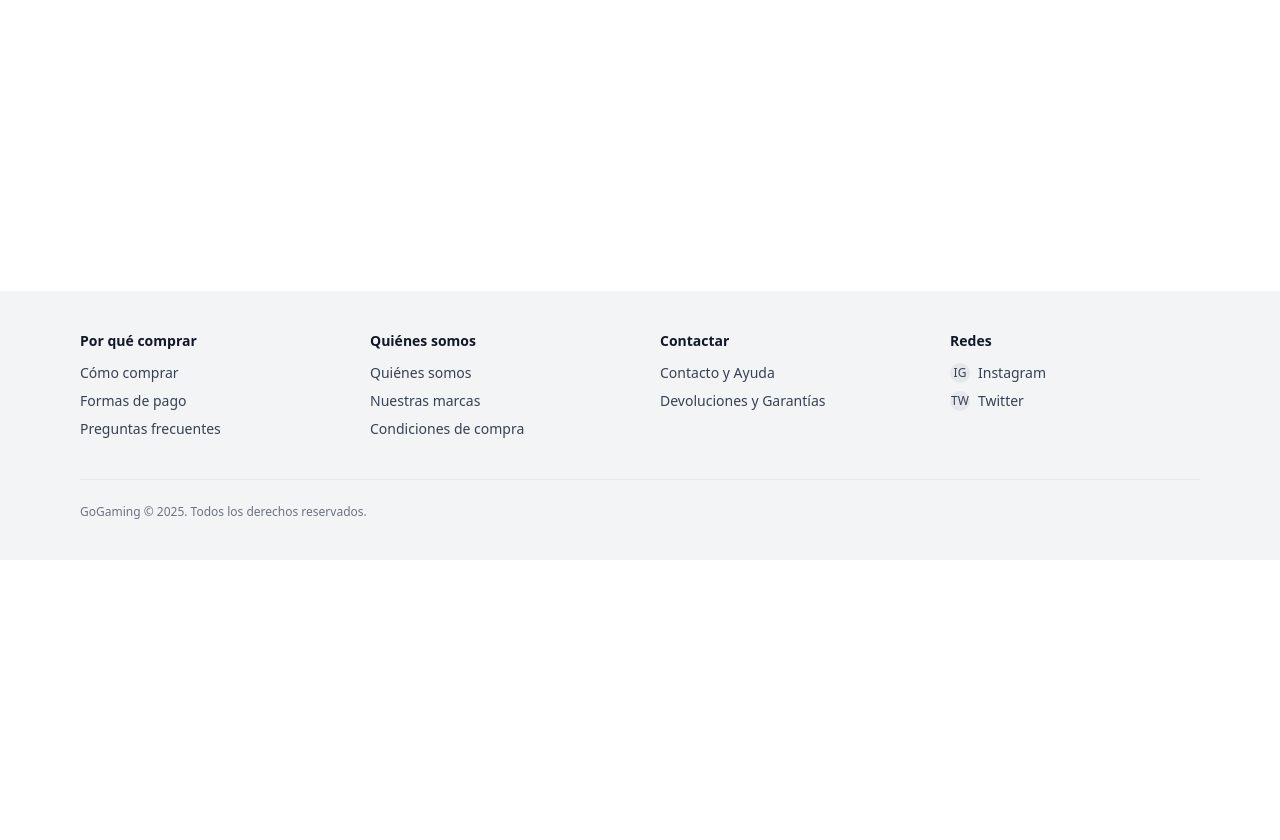
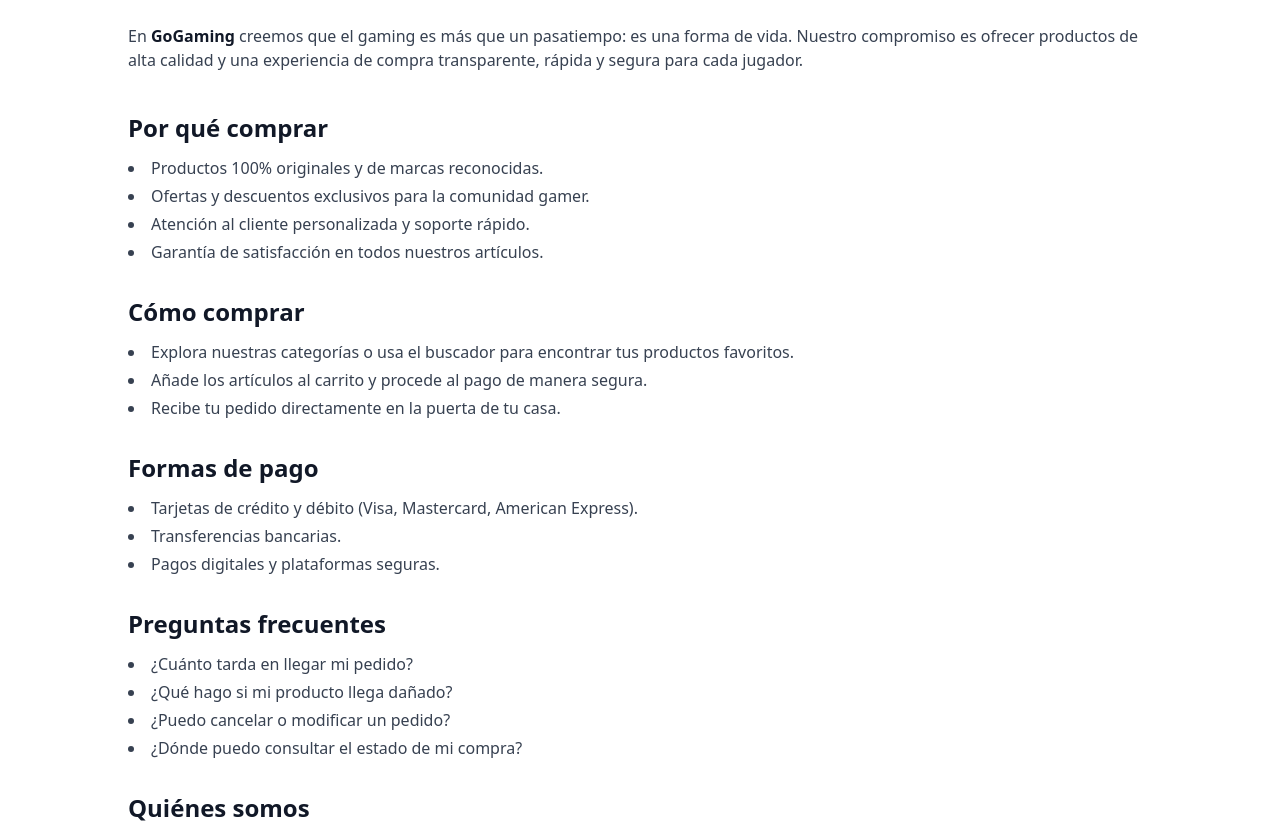
Before and after one commit to monte7292/PROYECTO-INTERMODULAR, an Angular app in the folder gogaming/: page /about in a window 1280 px wide. Shown: the part 240-1080 px from the top of the page. Before the commit the page ends 800 px from the top, so only its background shows below. Built offline with nearby package versions, Linux system fonts and the light colour scheme.

Commit message:
Datos añadidos en /about

```diff
--- a/gogaming/src/app/components/footer/footer.html
+++ b/gogaming/src/app/components/footer/footer.html
@@ -6,9 +6,9 @@
       <div>
         <h3 class="text-sm font-bold text-gray-900 mb-3">Por qué comprar</h3>
         <ul class="space-y-2 text-sm">
-          <li><a href="#" class="hover:underline">Cómo comprar</a></li>
-          <li><a href="#" class="hover:underline">Formas de pago</a></li>
-          <li><a href="#" class="hover:underline">Preguntas frecuentes</a></li>
+          <li><a href="/about" class="hover:underline">Cómo comprar</a></li>
+          <li><a href="/about" class="hover:underline">Formas de pago</a></li>
+          <li><a href="/about" class="hover:underline">Preguntas frecuentes</a></li>
         </ul>
       </div>
 
@@ -16,9 +16,9 @@
       <div>
         <h3 class="text-sm font-bold text-gray-900 mb-3">Quiénes somos</h3>
         <ul class="space-y-2 text-sm">
-          <li><a href="#" class="hover:underline">Quiénes somos</a></li>
-          <li><a href="#" class="hover:underline">Nuestras marcas</a></li>
-          <li><a href="#" class="hover:underline">Condiciones de compra</a></li>
+          <li><a href="/about" class="hover:underline">Quiénes somos</a></li>
+          <li><a href="/about" class="hover:underline">Nuestras marcas</a></li>
+          <li><a href="/about" class="hover:underline">Condiciones de compra</a></li>
         </ul>
       </div>
 
@@ -26,8 +26,8 @@
       <div>
         <h3 class="text-sm font-bold text-gray-900 mb-3">Contactar</h3>
         <ul class="space-y-2 text-sm">
-          <li><a href="#" class="hover:underline">Contacto y Ayuda</a></li>
-          <li><a href="#" class="hover:underline">Devoluciones y Garantías</a></li>
+          <li><a href="/about" class="hover:underline">Contacto y Ayuda</a></li>
+          <li><a href="/about" class="hover:underline">Devoluciones y Garantías</a></li>
         </ul>
       </div>
 
--- a/gogaming/src/app/pages/about/about.html
+++ b/gogaming/src/app/pages/about/about.html
@@ -1 +1,96 @@
-<p>about works!</p>
+<section class="min-h-[75vh] flex flex-col justify-center text-gray-800 px-6 md:px-16 py-12">
+    <div class="max-w-5xl w-full mx-auto">
+        <h1 class="text-3xl md:text-5xl font-bold text-red-600 mb-8">
+            Acerca de GoGaming
+        </h1>
+
+        <p class="text-gray-700 mb-10">
+            En <span class="font-semibold text-gray-900">GoGaming</span> creemos que el gaming es más que un pasatiempo: es una forma de vida.
+            Nuestro compromiso es ofrecer productos de alta calidad y una experiencia de compra transparente, rápida y segura para cada jugador.
+        </p>
+
+        <!-- Sección 1 -->
+        <h2 class="text-2xl font-semibold text-gray-900 mb-3">Por qué comprar</h2>
+        <ul class="list-disc list-inside text-gray-700 space-y-1 mb-8">
+            <li>Productos 100% originales y de marcas reconocidas.</li>
+            <li>Ofertas y descuentos exclusivos para la comunidad gamer.</li>
+            <li>Atención al cliente personalizada y soporte rápido.</li>
+            <li>Garantía de satisfacción en todos nuestros artículos.</li>
+        </ul>
+
+        <!-- Sección 2 -->
+        <h2 class="text-2xl font-semibold text-gray-900 mb-3">Cómo comprar</h2>
+        <ul class="list-disc list-inside text-gray-700 space-y-1 mb-8">
+            <li>Explora nuestras categorías o usa el buscador para encontrar tus productos favoritos.</li>
+            <li>Añade los artículos al carrito y procede al pago de manera segura.</li>
+            <li>Recibe tu pedido directamente en la puerta de tu casa.</li>
+        </ul>
+
+        <!-- Sección 3 -->
+        <h2 class="text-2xl font-semibold text-gray-900 mb-3">Formas de pago</h2>
+        <ul class="list-disc list-inside text-gray-700 space-y-1 mb-8">
+            <li>Tarjetas de crédito y débito (Visa, Mastercard, American Express).</li>
+            <li>Transferencias bancarias.</li>
+            <li>Pagos digitales y plataformas seguras.</li>
+        </ul>
+
+        <!-- Sección 4 -->
+        <h2 class="text-2xl font-semibold text-gray-900 mb-3">Preguntas frecuentes</h2>
+        <ul class="list-disc list-inside text-gray-700 space-y-1 mb-8">
+            <li>¿Cuánto tarda en llegar mi pedido?</li>
+            <li>¿Qué hago si mi producto llega dañado?</li>
+            <li>¿Puedo cancelar o modificar un pedido?</li>
+            <li>¿Dónde puedo consultar el estado de mi compra?</li>
+        </ul>
+
+        <!-- Sección 5 -->
+        <h2 class="text-2xl font-semibold text-gray-900 mb-3">Quiénes somos</h2>
+        <p class="text-gray-700 mb-8">
+            Somos un equipo de apasionados por el gaming que busca ofrecer lo mejor en hardware, accesorios y periféricos.
+            En GoGaming trabajamos para llevarte las últimas tendencias del mercado gamer con los mejores precios.
+        </p>
+
+        <!-- Sección 6 -->
+        <h2 class="text-2xl font-semibold text-gray-900 mb-3">Nuestras marcas</h2>
+        <ul class="list-disc list-inside text-gray-700 space-y-1 mb-8">
+            <li>Razer</li>
+            <li>Logitech</li>
+            <li>SteelSeries</li>
+            <li>HyperX</li>
+            <li>Y muchas más...</li>
+        </ul>
+
+        <!-- Sección 7 -->
+        <h2 class="text-2xl font-semibold text-gray-900 mb-3">Condiciones de compra</h2>
+        <ul class="list-disc list-inside text-gray-700 space-y-1 mb-8">
+            <li>Los precios pueden variar según disponibilidad y promociones.</li>
+            <li>Los productos incluyen garantía oficial del fabricante.</li>
+            <li>Los pedidos se procesan en un plazo máximo de 48 horas hábiles.</li>
+            <li>Consulta nuestras políticas de privacidad y devoluciones antes de comprar.</li>
+        </ul>
+
+        <!-- Sección 8 -->
+        <h2 class="text-2xl font-semibold text-gray-900 mb-3">Contactar</h2>
+        <ul class="list-disc list-inside text-gray-700 space-y-1 mb-8">
+            <li>Correo: <a href="mailto:soporte@gogaming.com" class="text-red-600 hover:underline">soporte@gogaming.com</a></li>
+            <li>Teléfono: +34 600 123 456</li>
+            <li>Redes sociales: <span class="text-red-600 font-semibold">Instagram / Twitter</span></li>
+        </ul>
+
+        <!-- Sección 9 -->
+        <h2 class="text-2xl font-semibold text-gray-900 mb-3">Contacto y Ayuda</h2>
+        <p class="text-gray-700 mb-8">
+            Si tienes cualquier duda sobre nuestros productos o procesos de compra, nuestro equipo de soporte está disponible para ayudarte.
+            Puedes escribirnos directamente o visitar nuestra sección de ayuda para resolver tus consultas rápidamente.
+        </p>
+
+        <!-- Sección 10 -->
+        <h2 class="text-2xl font-semibold text-gray-900 mb-3">Devoluciones y Garantías</h2>
+        <ul class="list-disc list-inside text-gray-700 space-y-1">
+            <li>Las devoluciones se aceptan dentro de los 14 días posteriores a la compra.</li>
+            <li>Los productos deben conservar su empaque original y estar en perfecto estado.</li>
+            <li>Garantía mínima de 1 año en todos los productos.</li>
+            <li>Contáctanos para gestionar cualquier devolución o cambio.</li>
+        </ul>
+    </div>
+</section>
```
Also changed, not shown: 1 other file (tests, documents, lock files or other folders).
